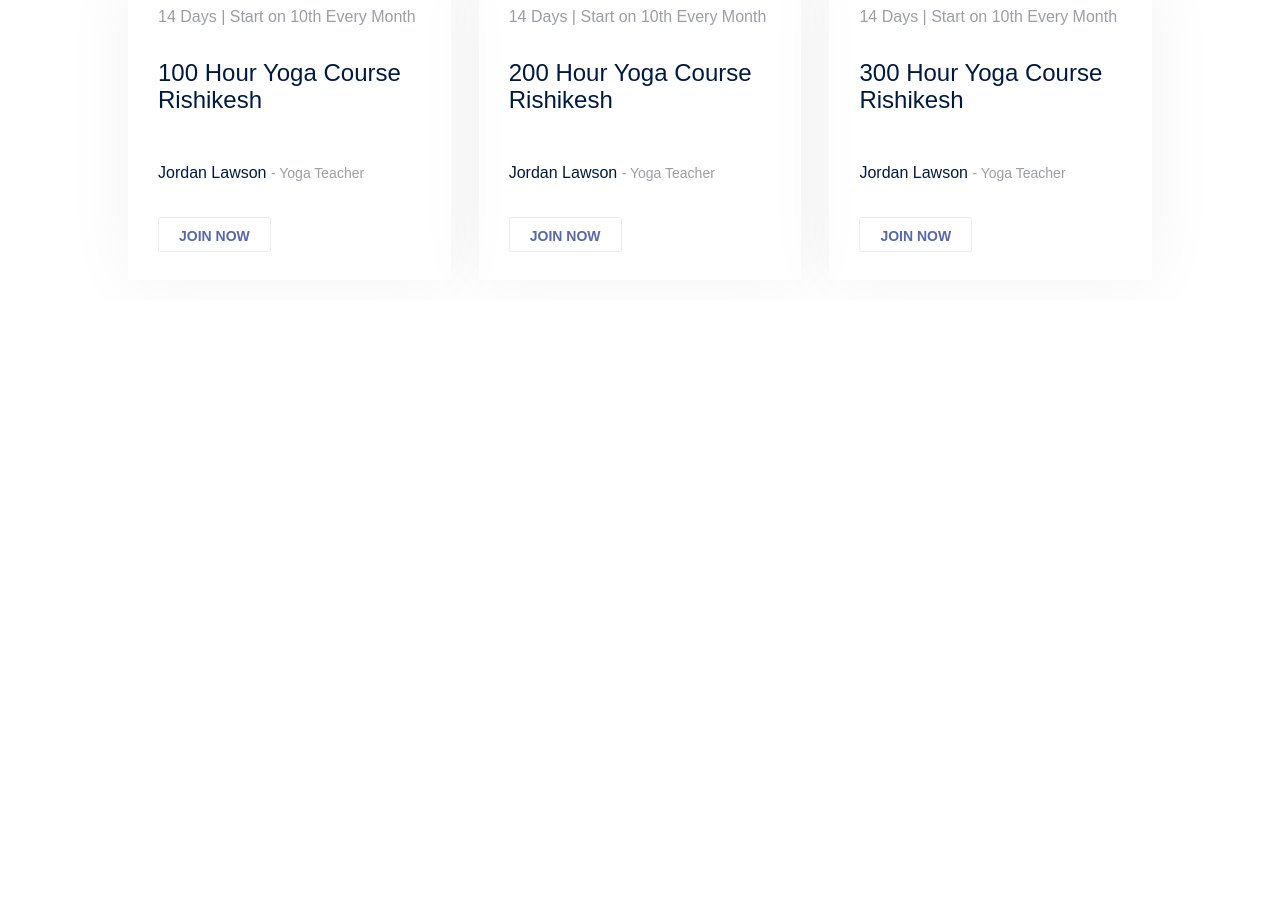
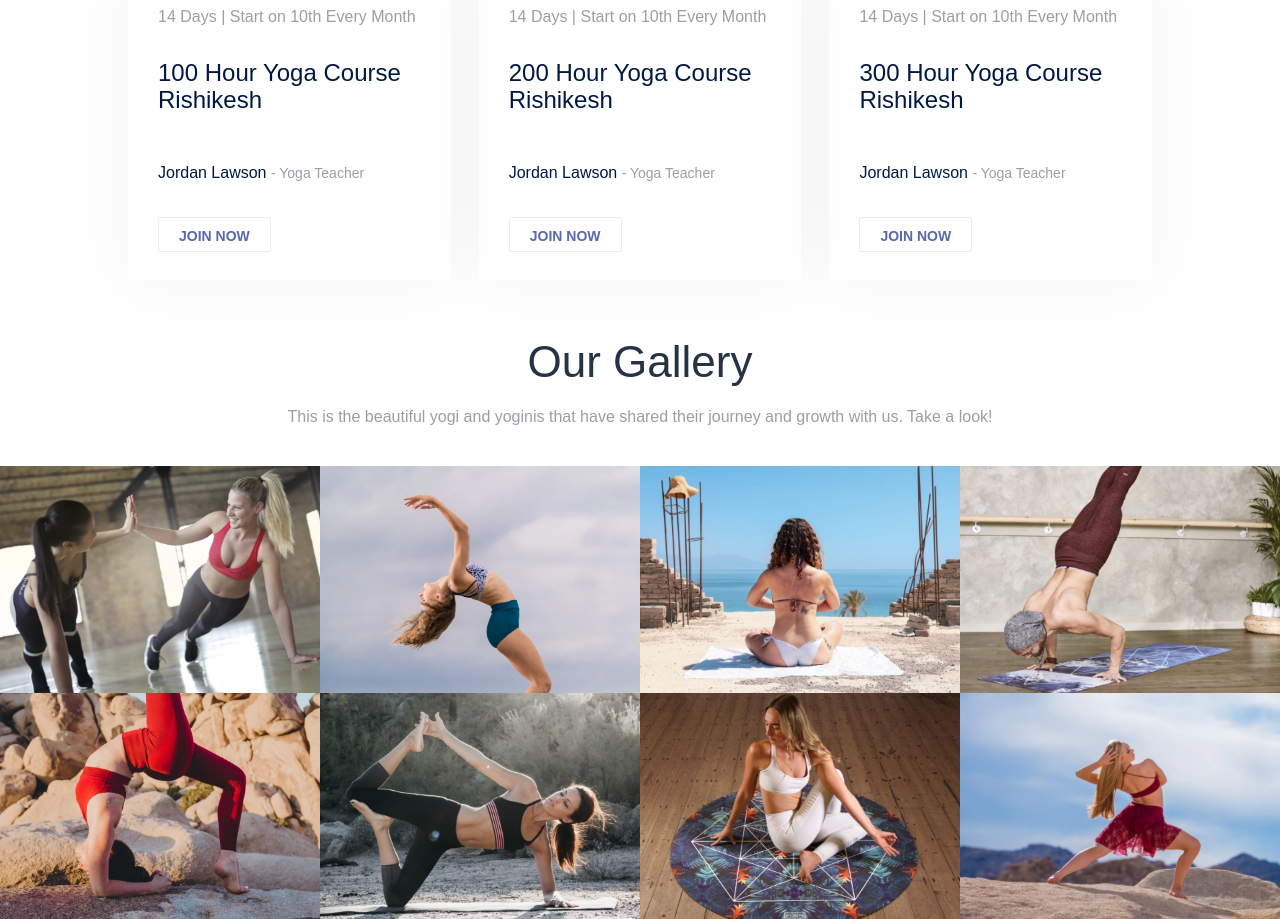
Before and after one commit to Aya-Ah/ZOGIN, a plain HTML site: page index.html in a window 1280 px wide. Shown: the part 4679-5598 px from the top of the page. Before the commit the page ends 4979 px from the top, so only its background shows below. Drawn offline with Linux system fonts and the light colour scheme; files whose address does not match are found by name.

Commit message:
gallery section

```diff
--- a/css/main.css
+++ b/css/main.css
@@ -382,6 +382,32 @@ header li {
     font-size: 14px;
 }
 
+.gallery-header  h2 {
+    font-size: 44px;
+    text-align: center;
+    color: #263246;
+    margin-bottom: 20px;
+}
+
+.gallery-header p {
+    color: #9B9EA3;
+    text-align: center;
+    margin-bottom: 40px;
+}
+
+.gallery-imgs {
+    display: grid;
+    grid-template-columns: 1fr 1fr 1fr 1fr ;
+    grid-auto-flow: dense;
+}
+
+.gallery-imgs img {
+    width: 100%;
+    margin: 0px;
+    padding: 0px;
+}
+
+
 @media only screen and (max-width: 1251px) {
     .container {
         width: 95%;
@@ -398,5 +424,4 @@ header li {
     .choose-us-img img {
         width: 450px;
     }
-
 }
--- a/index.html
+++ b/index.html
@@ -232,6 +232,23 @@
        </div>
    </section>
 
+   <section class="gallery">
+       <div class="gallery-header container">
+           <h2>Our Gallery</h2>
+           <p>This is the beautiful yogi and yoginis that have shared their journey and growth with
+            us. Take a look!</p>
+       </div>
+       <div class="gallery-imgs">
+           <img src="img/gallery/gallery-1.jpg" alt="">
+           <img src="img/gallery/gallery-2.jpg" alt="">
+           <img src="img/gallery/gallery-3.jpg" alt="">
+           <img src="img/gallery/gallery-4.jpg" alt="">
+           <img src="img/gallery/gallery-5.jpg" alt="">
+           <img src="img/gallery/gallery-6.jpg" alt="">
+           <img src="img/gallery/gallery-7.jpg" alt="">
+           <img src="img/gallery/gallery-8.jpg" alt="">
+       </div>
+   </section>
 
     <script src="js/main.js"></script>
 </body>
```
